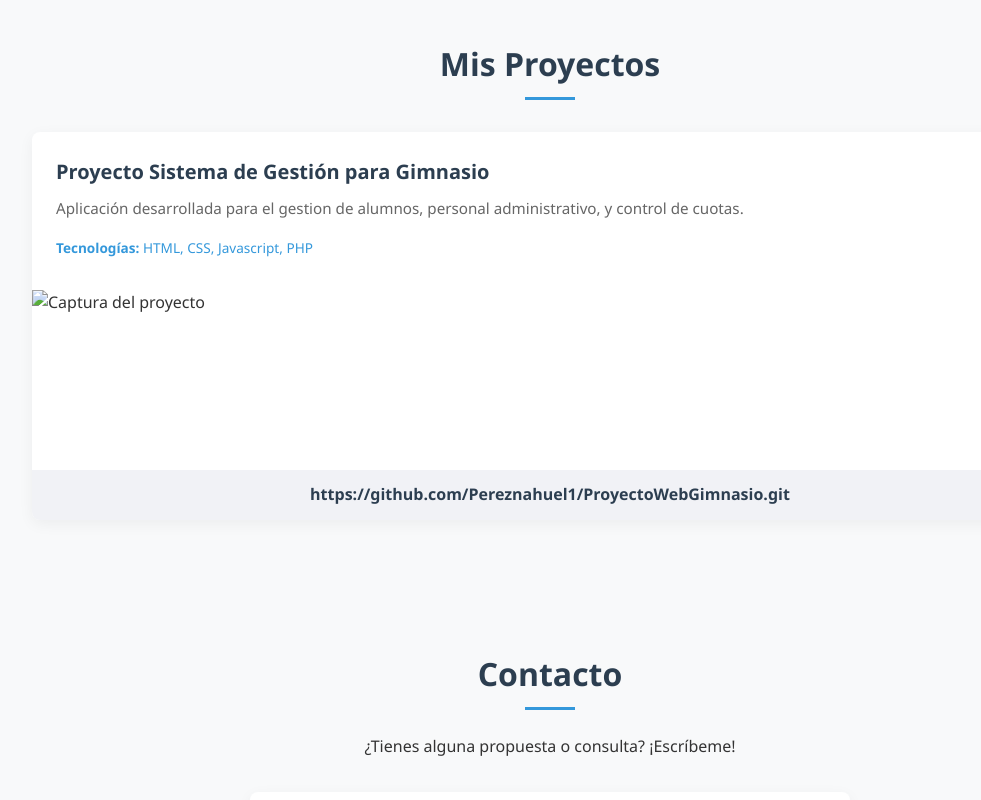
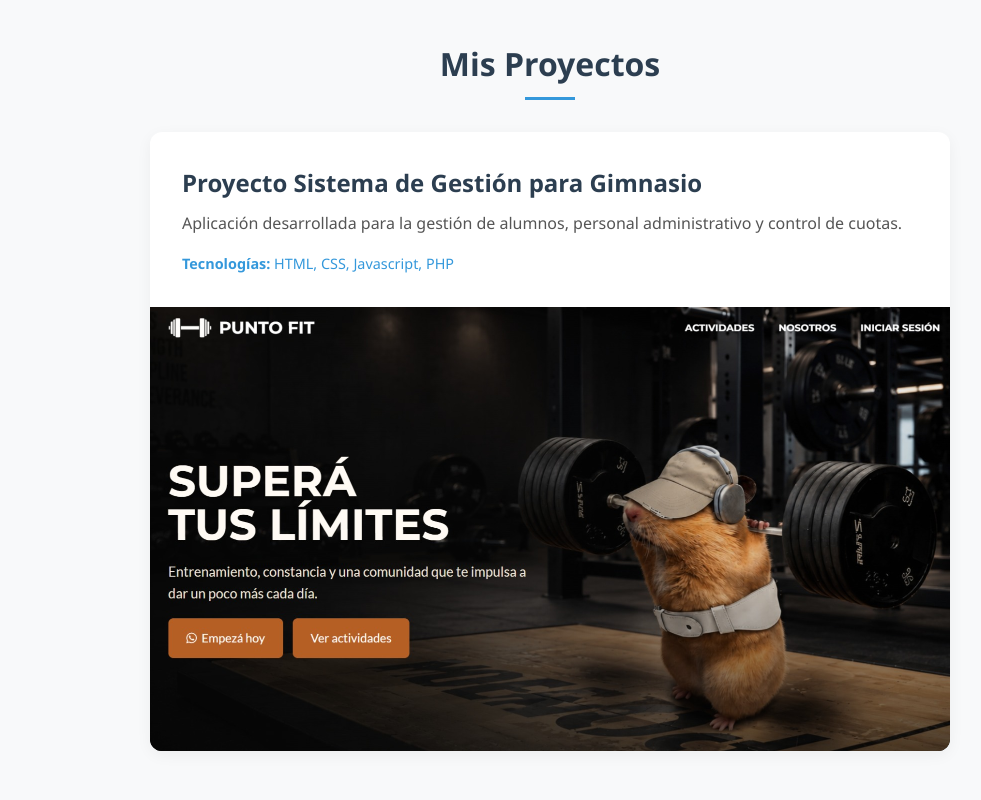
Before and after one commit to Pereznahuel1/PortfolioWeb, a plain HTML site: page index.html in a window 1280 px wide. Shown: the part 1740-2540 px from the top of the page, without its empty margins (90-1071 px from the left). Drawn offline with Linux system fonts and the light colour scheme; a script that the page names is missing.

Commit message:
Modificacion de estilos

```diff
--- a/css/style.css
+++ b/css/style.css
@@ -103,7 +103,31 @@ section h2::after {
     background-color: var(--secondary-color);
     margin: 0.5rem auto 0 auto;
 }
+/* Asegura que la tarjeta de proyecto permita mostrar la imagen completa */
+.project-card {
+    background-color: var(--white);
+    border-radius: 8px;
+    overflow: hidden;
+    box-shadow: 0 4px 15px rgba(0,0,0,0.05);
+    transition: var(--transition);
+    display: flex;
+    flex-direction: column;
+}
 
+/* Modificamos el contenedor y la imagen para que se vea entera */
+.project-card a {
+    display: block;
+    width: 100%;
+    background-color: #f1f2f6;
+    text-align: center;
+}
+
+.project-card img {
+    width: 100%;
+    height: auto;       /* CLAVE: Deja que la altura crezca de forma proporcional para mostrarse entera */
+    object-fit: unset;  /* Desactiva recortes forzados */
+    display: block;
+}
 /* =========================================
    4. SECCIÓN INICIO / HERO (Flexbox)
    ========================================= */
@@ -169,6 +193,8 @@ section h2::after {
     border: 5px solid var(--white);
     box-shadow: 0 10px 25px rgba(0,0,0,0.1);
 }
+
+
 
 /* =========================================
    5. SECCIÓN SOBRE MÍ
@@ -386,3 +412,63 @@ footer {
         padding: 4rem 1rem 2rem 1rem;
     }
 }
+
+
+/* Contenedor general para organizar el proyecto */
+.projects-container {
+    background-color: var(--white);
+    border-radius: 12px;
+    box-shadow: 0 4px 15px rgba(0,0,0,0.05);
+    overflow: hidden;
+    max-width: 800px;
+    margin: 2rem auto;
+    transition: var(--transition);
+}
+
+.projects-container:hover {
+    box-shadow: 0 10px 25px rgba(0,0,0,0.1);
+}
+
+/* Caja de texto interna */
+.project-info-card {
+    padding: 2rem 2rem 1rem 2rem;
+}
+
+.project-info-card h3 {
+    color: var(--primary-color);
+    font-size: 1.5rem;
+    margin-bottom: 0.5rem;
+}
+
+.project-info-card p {
+    color: #555;
+    margin-bottom: 1rem;
+}
+
+.project-info-card .tech {
+    color: var(--secondary-color);
+    font-size: 0.9rem;
+}
+
+/* Contenedor del banner completo de la imagen */
+.project-full-banner {
+    display: block;
+    width: 100%;
+    background-color: #000;
+    overflow: hidden;
+    position: relative;
+}
+
+/* Hace que la imagen se muestre 100% entera y con su proporción real */
+.project-full-banner img {
+    width: 100%;
+    height: auto;
+    display: block;
+    object-fit: contain;
+    transition: transform 0.3s ease;
+}
+
+/* Efecto estético de zoom al pasar el cursor por encima de la captura */
+.project-full-banner img:hover {
+    transform: scale(1.01);
+}
--- a/index.html
+++ b/index.html
@@ -35,7 +35,7 @@
                 <br> </br>
             </div>
             <div class="hero-image">
-                <img src="img/perfil.jpg" alt="Imagen de presentación">
+                <img src="imagenes/perfil.jpg">
             </div>
         </section>
 
@@ -71,22 +71,22 @@
     <!-- Sección Proyectos -->
 <section id="proyectos">
     <h2>Mis Proyectos</h2>
-            <div class="projects-grid">
-                <!-- Proyecto 1 -->
-                <article class="project-card">
-                    <!-- Nombre del proyecto -->
+    <div class="projects-container">
+
+        <!-- Tarjeta de información del proyecto -->
+        <article class="project-info-card">
             <h3>Proyecto Sistema de Gestión para Gimnasio</h3>
-                    <!--  Descripción -->
-                    <p>Aplicación desarrollada para el gestion de alumnos, personal administrativo, y control de cuotas.</p>
-                    <!-- Tecnologías utilizadas -->
+            <p>Aplicación desarrollada para la gestión de alumnos, personal administrativo y control de cuotas.</p>
             <p class="tech"><strong>Tecnologías:</strong> HTML, CSS, Javascript, PHP</p>
-                    <img src="img/proyecto1.jpg" alt="Captura del proyecto">
-                    <!--  Enlace al proyecto -->
-                    <a href="#" target="_blank">https://github.com/Pereznahuel1/ProyectoWebGimnasio.git</a>
         </article>
+
+        <!-- Imagen del proyecto en tamaño completo y clickeable -->
+        <a href="https://github.com/Pereznahuel1/ProyectoWebGimnasio.git" target="_blank" class="project-full-banner">
+            <img src="imagenes/proyecto1.jpg" alt="Vista previa del proyecto Gimnasio">
+        </a>
+
     </div>
 </section>
-
         <!-- Sección Contacto -->
         <section id="contacto">
             <h2>Contacto</h2>
```
Also changed, not shown: imagenes/perfil.jpg (added), imagenes/proyecto1.jpg (added). Lines whose indentation alone changed are shown as unchanged.
